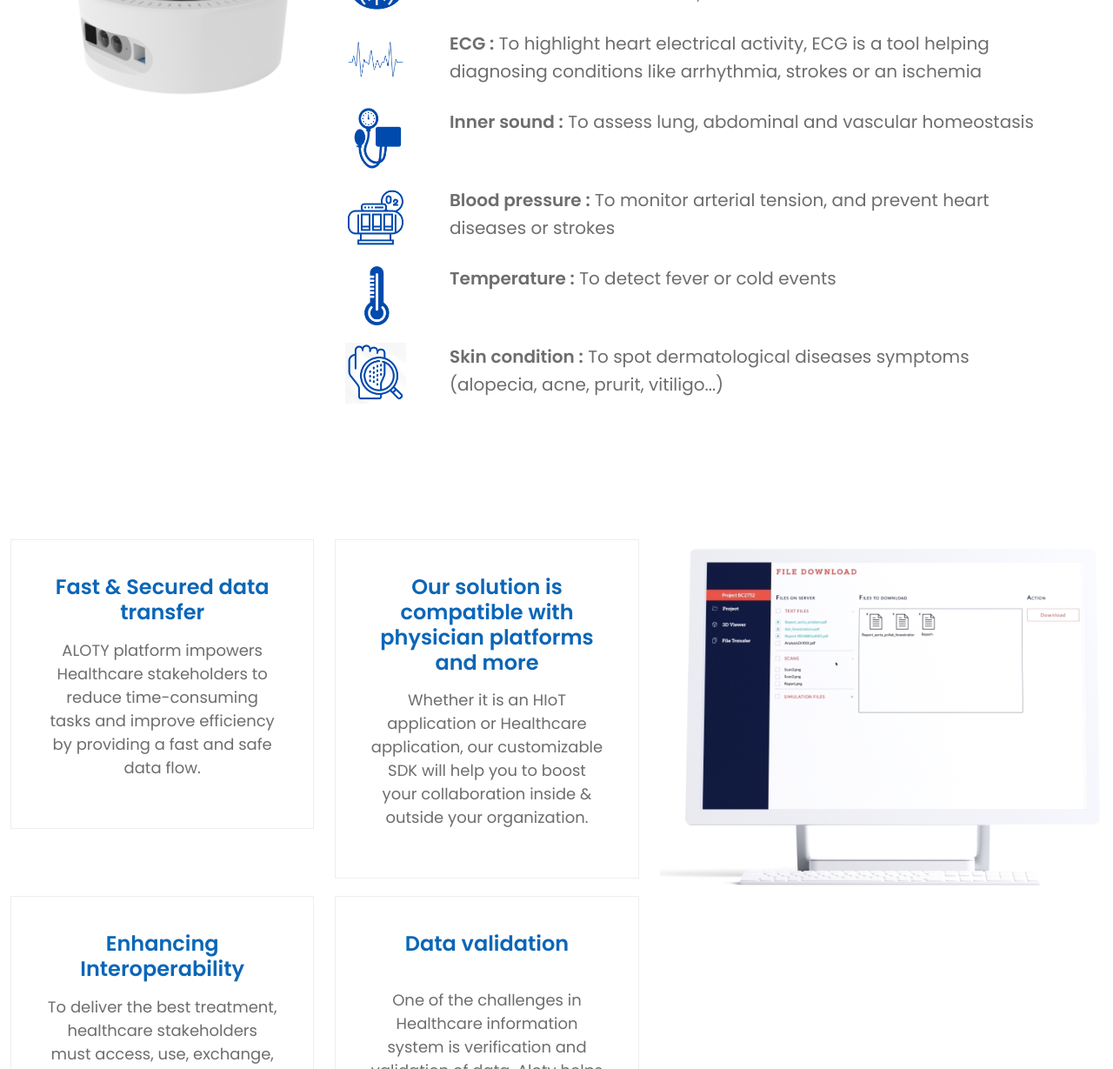
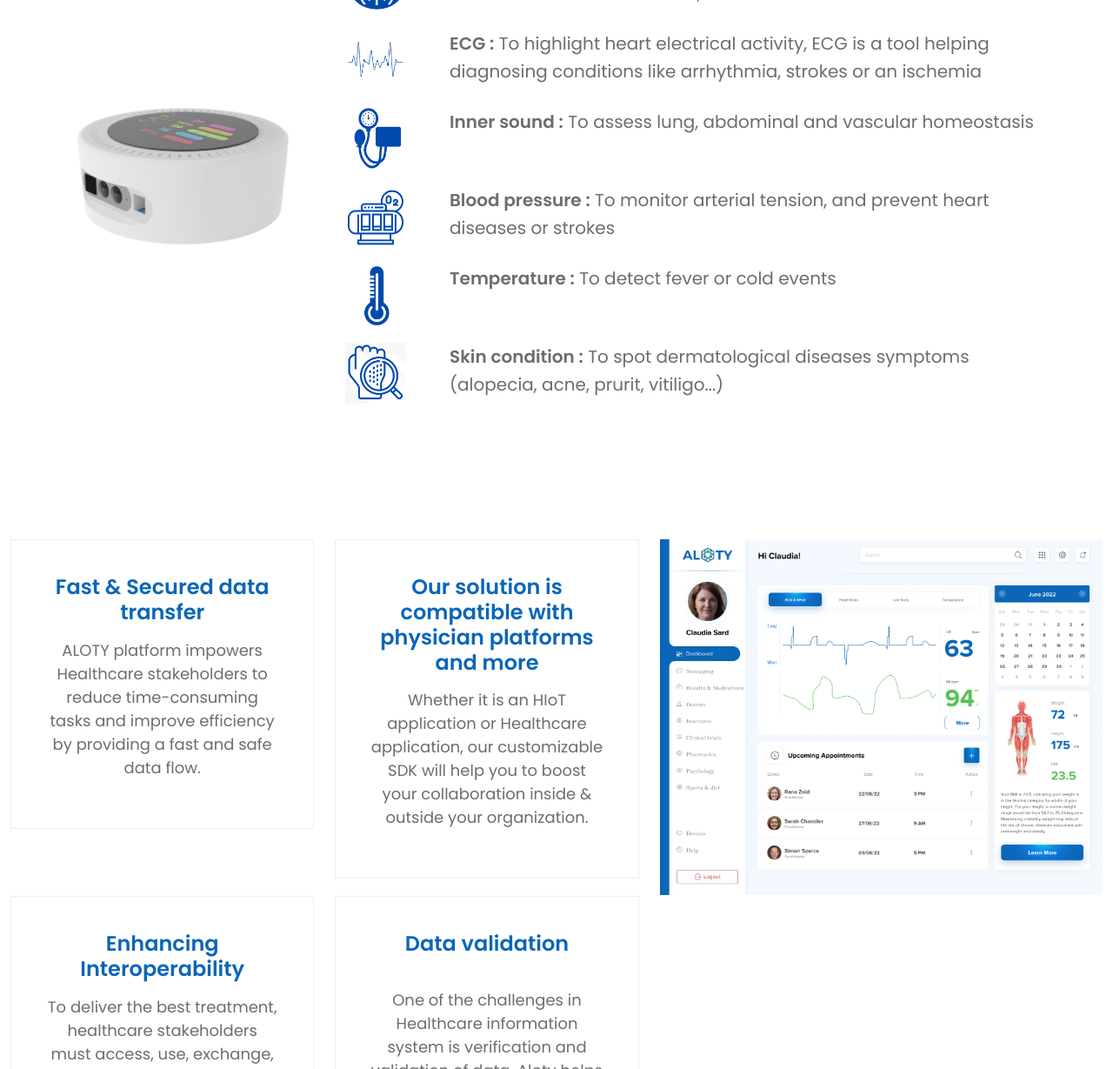
Before and after one commit to aminurjibon0/aloty, a plain HTML site: page solution.html in a window 1280 px wide. Shown: the part 725-1954 px from the top of the page at 87% size. Drawn offline with Linux system fonts and the light colour scheme.

Commit message:
Add files via upload

```diff
--- a/solution.html
+++ b/solution.html
@@ -54,7 +54,7 @@
     <!-- story start -->
     <section id="solution" class="cp-60">
         <div class="container">
-            <div class="row solution-row">
+            <div class="row solution-row align-items-center">
                 <div class="col-lg-3">
                     <h1 class="solution-title">Our Solution</h1>
                     <div class="solution-img">
@@ -126,7 +126,7 @@
                 </div>
                 <div class="col-lg-5 order-1 order-lg-2">
                     <div class="solution-desk">
-                        <img src="images/solution-desk.png" class="img-fluid" alt="">
+                        <img src="images/dashboard.png" class="img-fluid" alt="">
                     </div>
                 </div>
             </div>
```
